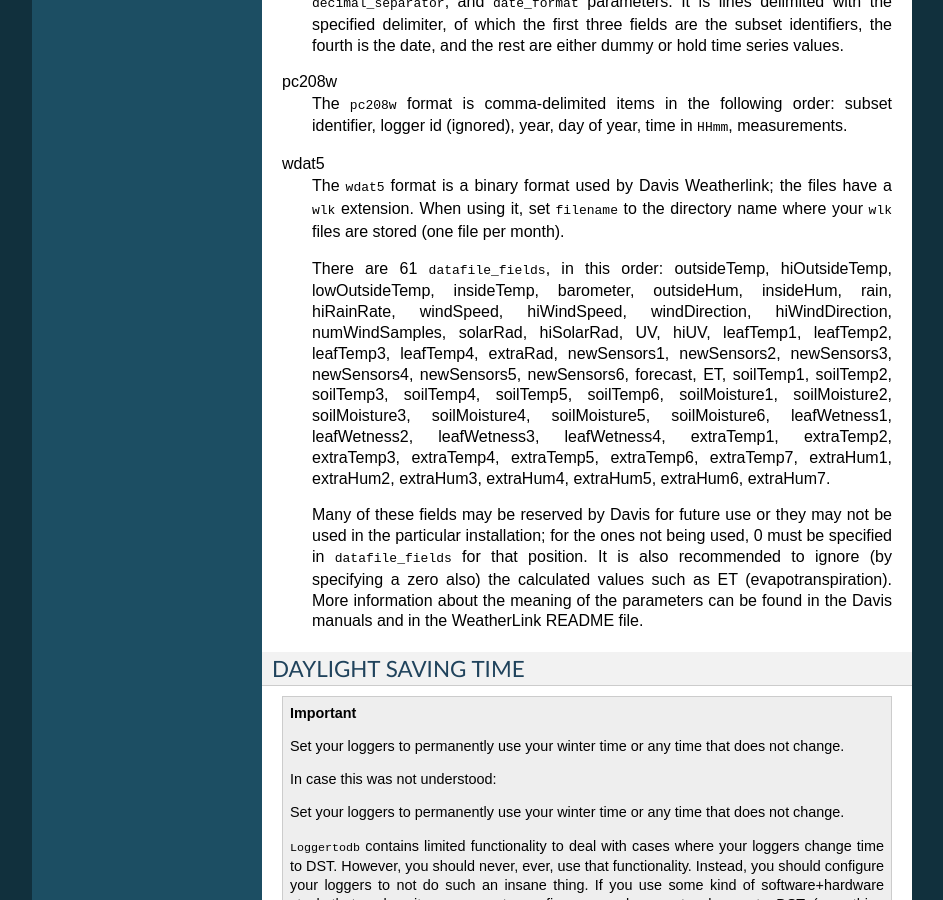
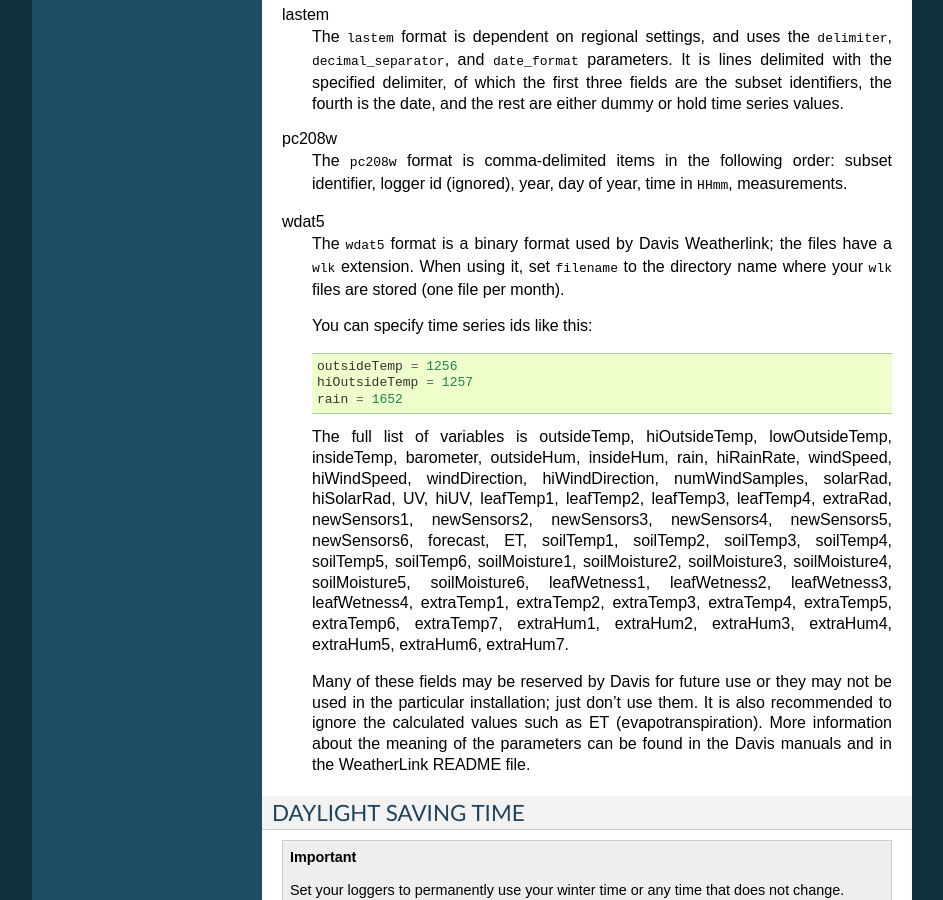
Before and after one commit to openmeteo/pthelma, a Sphinx documentation site: the page built from doc/loggertodb.rst, in a window 1280 px wide and 900 px high, scrolled down 3163 px. Shown: the whole window, without its empty margins (168-1111 px from the left). Built offline with Sphinx 7.4.7, drawn with Linux system fonts in a browser that asks for light colours; some of the changed text lies outside the part shown.

Commit message:
Changed the way wdat5 is configured

```diff
--- a/doc/loggertodb.rst
+++ b/doc/loggertodb.rst
@@ -117,6 +118,9 @@ temperature_unit, rain_unit, wind_speed_unit, pressure_unit, matric_potential_un
    temperature, mm or inch for rain and evapotranspiration, m/s or mph
    for wind speed, hPa or inch Hg for pressure, centibar or cm (of water) for
    matric potential. The defaults are C, mm, m/s, hPa, centibar.
+
+outsideTemp, hiOutsideTemp, etc.
+   Only for wdat5 format; see its description below.
 
 SUPPORTED FORMATS
 =================
@@ -192,11 +196,17 @@ wdat5
    ``filename`` to the directory name where your ``wlk`` files are
    stored (one file per month).
 
-   There are 61 ``datafile_fields``, in this order: outsideTemp,
-   hiOutsideTemp, lowOutsideTemp, insideTemp, barometer, outsideHum,
-   insideHum, rain, hiRainRate, windSpeed, hiWindSpeed, windDirection,
-   hiWindDirection, numWindSamples, solarRad, hiSolarRad, UV, hiUV,
-   leafTemp1, leafTemp2, leafTemp3, leafTemp4, extraRad, newSensors1,
+   You can specify time series ids like this::
+
+       outsideTemp = 1256
+       hiOutsideTemp = 1257
+       rain = 1652
+
+   The full list of variables is outsideTemp, hiOutsideTemp,
+   lowOutsideTemp, insideTemp, barometer, outsideHum, insideHum, rain,
+   hiRainRate, windSpeed, hiWindSpeed, windDirection, hiWindDirection,
+   numWindSamples, solarRad, hiSolarRad, UV, hiUV, leafTemp1,
+   leafTemp2, leafTemp3, leafTemp4, extraRad, newSensors1,
    newSensors2, newSensors3, newSensors4, newSensors5, newSensors6,
    forecast, ET, soilTemp1, soilTemp2, soilTemp3, soilTemp4,
    soilTemp5, soilTemp6, soilMoisture1, soilMoisture2, soilMoisture3,
@@ -207,12 +217,11 @@ wdat5
    extraHum7.
 
    Many of these fields may be reserved by Davis for future use or
-   they may not be used in the particular installation; for the ones
-   not being used, 0 must be specified in ``datafile_fields`` for that
-   position. It is also recommended to ignore (by specifying a zero
-   also) the calculated values such as ET (evapotranspiration). More
-   information about the meaning of the parameters can be found in the
-   Davis manuals and in the WeatherLink README file.
+   they may not be used in the particular installation; just don't use
+   them.  It is also recommended to ignore the calculated values such
+   as ET (evapotranspiration). More information about the meaning of
+   the parameters can be found in the Davis manuals and in the
+   WeatherLink README file.
 
 DAYLIGHT SAVING TIME
 ====================
```
Also changed, not shown: other parts of doc/loggertodb.rst (+9 -8 lines), 2 other files.
